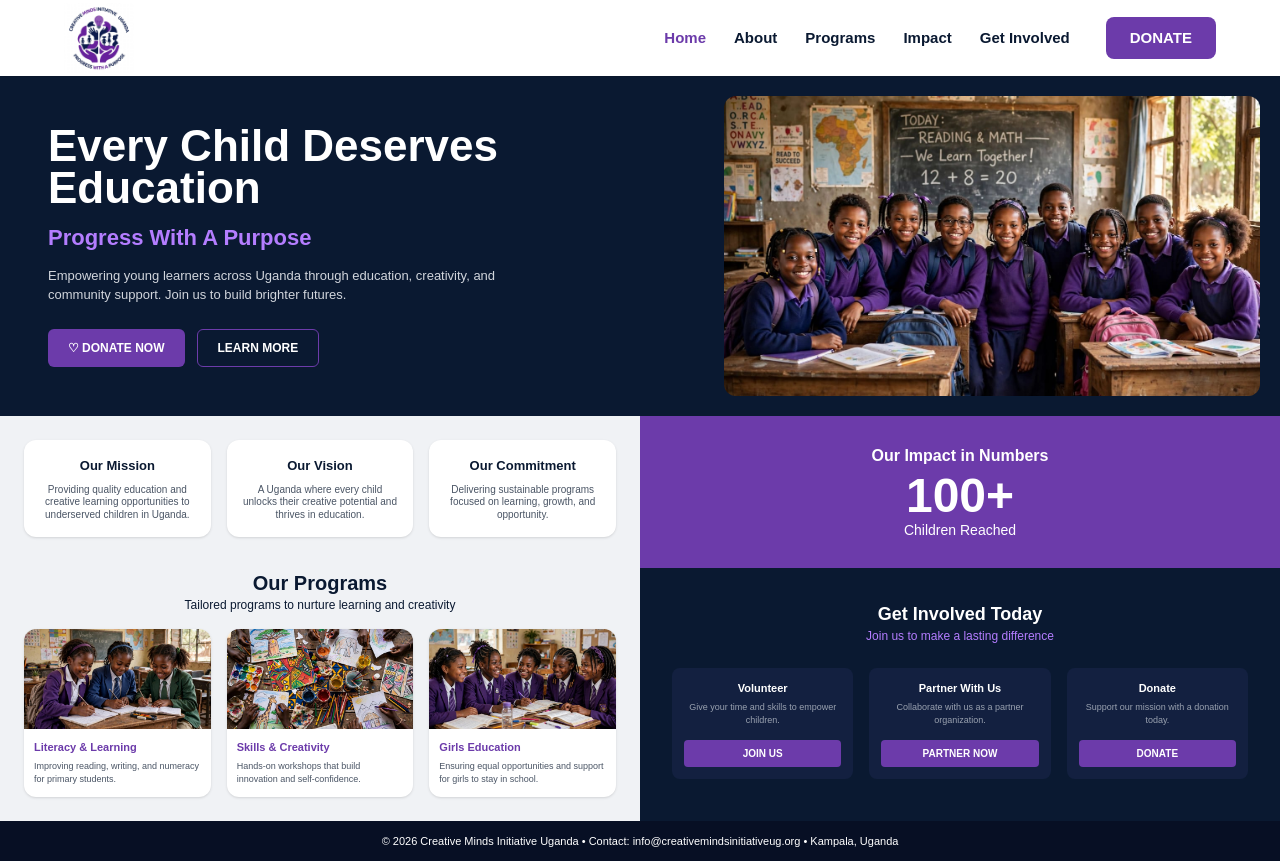
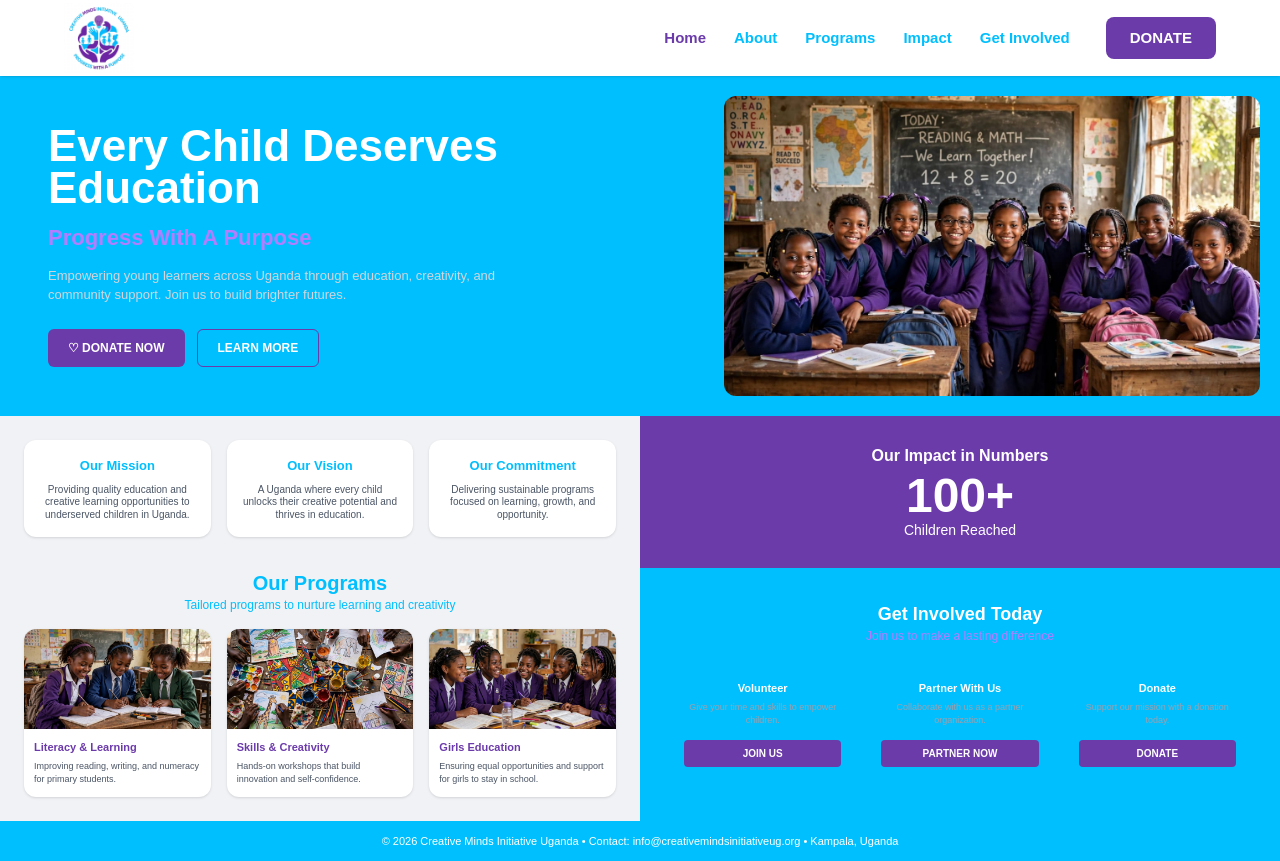
Before and after one commit to Molly256/creative-minds-uganda, a Next.js app: page / in a window 1280 px wide. Built offline with nearby package versions, Linux system fonts and the light colour scheme.

Commit message:
fix page.js

```diff
--- a/app/page.js
+++ b/app/page.js
@@ -6,7 +6,7 @@ export default function Page() {
   const [menuOpen, setMenuOpen] = useState(false);
 
   return (
-    <main className="min-h-screen bg-[#F6F7F9] text-[#0A1931]">
+    <main className="min-h-screen bg-[#F6F7F9] text-[#00BFFF]">
       {/* NAVBAR */}
       <nav className="bg-white shadow-sm sticky top-0 z-50">
         <div className="h-[76px] flex items-center justify-between px-4 lg:px-16">
@@ -25,7 +25,7 @@ export default function Page() {
           {/* Mobile Hamburger Button */}
           <button
             onClick={() => setMenuOpen(!menuOpen)}
-            className="md:hidden text-3xl text-[#0A1931] px-2"
+            className="md:hidden text-3xl text-[#00BFFF] px-2"
             aria-label="Menu"
           >
             {menuOpen ? "✕" : "☰"}
@@ -47,7 +47,7 @@ export default function Page() {
 
       {/* HERO */}
       <div className="grid lg:grid-cols-[1.1fr_0.9fr]">
-        <div className="bg-[#0A1931] text-white p-8 lg:p-12 flex flex-col justify-center">
+        <div className="bg-[#00BFFF] text-white p-8 lg:p-12 flex flex-col justify-center">
           <h1 className="text-[44px] font-black leading-[0.95]">Every Child Deserves<br/>Education</h1>
           <h2 className="text-[#B47DFF] font-bold text-[22px] mt-3">Progress With A Purpose</h2>
           <p className="text-[13px] text-gray-300 mt-3 max-w-[480px]">Empowering young learners across Uganda through education, creativity, and community support. Join us to build brighter futures.</p>
@@ -56,7 +56,7 @@ export default function Page() {
             <button className="border border-[#6C3BAA] text-white text-xs font-bold px-5 py-2.5 rounded-md">LEARN MORE</button>
           </div>
         </div>
-        <div className="bg-[#0A1931] p-5">
+        <div className="bg-[#00BFFF] p-5">
           <div className="relative w-full h-[300px] rounded-xl overflow-hidden">
             <Image src="/hero.jpg" fill alt="" className="object-cover" />
           </div>
@@ -105,19 +105,19 @@ export default function Page() {
             <div className="font-black text-5xl mt-1">100+</div>
             <div className="text-sm">Children Reached</div>
           </div>
-          <div className="bg-[#0A1931] text-white p-8 flex-1">
+          <div className="bg-[#00BFFF] text-white p-8 flex-1">
             <h3 className="text-center font-bold text-lg">Get Involved Today</h3>
             <p className="text-center text-xs text-[#B47DFF]">Join us to make a lasting difference</p>
             <div className="grid grid-cols-3 gap-4 mt-6">
-              <div className="bg-[#132040] rounded-lg p-3 text-center"><h4 className="font-bold text-[11px]">Volunteer</h4><p className="text-[9px] text-gray-400 mt-1">Give your time and skills to empower children.</p><button className="bg-[#6C3BAA] w-full mt-3 py-1.5 rounded text-[10px] font-bold">JOIN US</button></div>
-              <div className="bg-[#132040] rounded-lg p-3 text-center"><h4 className="font-bold text-[11px]">Partner With Us</h4><p className="text-[9px] text-gray-400 mt-1">Collaborate with us as a partner organization.</p><button className="bg-[#6C3BAA] w-full mt-3 py-1.5 rounded text-[10px] font-bold">PARTNER NOW</button></div>
-              <div className="bg-[#132040] rounded-lg p-3 text-center"><h4 className="font-bold text-[11px]">Donate</h4><p className="text-[9px] text-gray-400 mt-1">Support our mission with a donation today.</p><button className="bg-[#6C3BAA] w-full mt-3 py-1.5 rounded text-[10px] font-bold">DONATE</button></div>
+              <div className="bg-[#00BFFF] rounded-lg p-3 text-center"><h4 className="font-bold text-[11px]">Volunteer</h4><p className="text-[9px] text-gray-400 mt-1">Give your time and skills to empower children.</p><button className="bg-[#6C3BAA] w-full mt-3 py-1.5 rounded text-[10px] font-bold">JOIN US</button></div>
+              <div className="bg-[#00BFFF] rounded-lg p-3 text-center"><h4 className="font-bold text-[11px]">Partner With Us</h4><p className="text-[9px] text-gray-400 mt-1">Collaborate with us as a partner organization.</p><button className="bg-[#6C3BAA] w-full mt-3 py-1.5 rounded text-[10px] font-bold">PARTNER NOW</button></div>
+              <div className="bg-[#00BFFF] rounded-lg p-3 text-center"><h4 className="font-bold text-[11px]">Donate</h4><p className="text-[9px] text-gray-400 mt-1">Support our mission with a donation today.</p><button className="bg-[#6C3BAA] w-full mt-3 py-1.5 rounded text-[10px] font-bold">DONATE</button></div>
             </div>
           </div>
         </div>
       </div>
 
-      <footer className="bg-[#070F24] text-white text-[11px] py-3 text-center">© 2026 Creative Minds Initiative Uganda • Contact: info@creativemindsinitiativeug.org • Kampala, Uganda</footer>
+      <footer className="bg-[#00BFFF] text-white text-[11px] py-3 text-center">© 2026 Creative Minds Initiative Uganda • Contact: info@creativemindsinitiativeug.org • Kampala, Uganda</footer>
     </main>
   );
 }
```
Also changed, not shown: public/logo.png.
